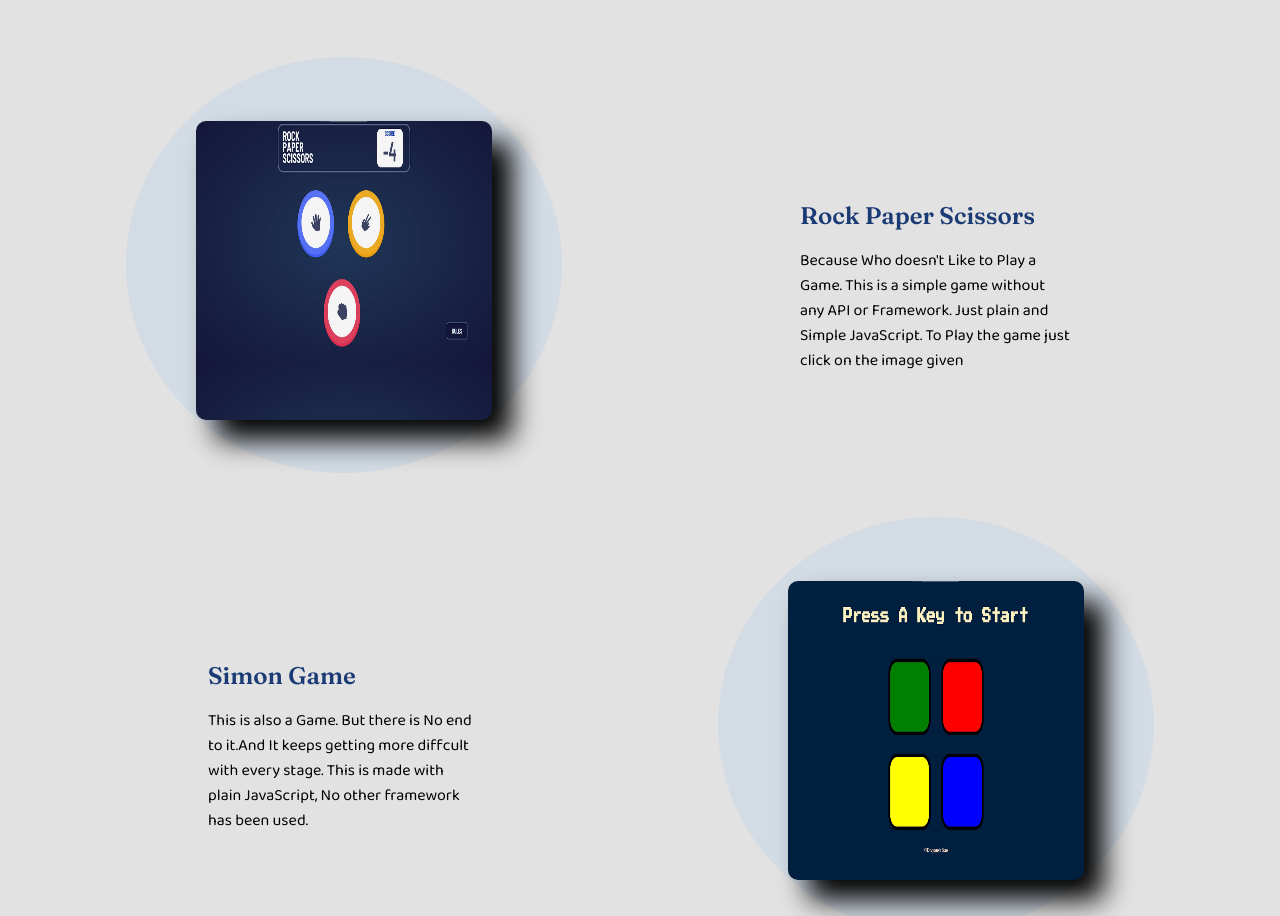
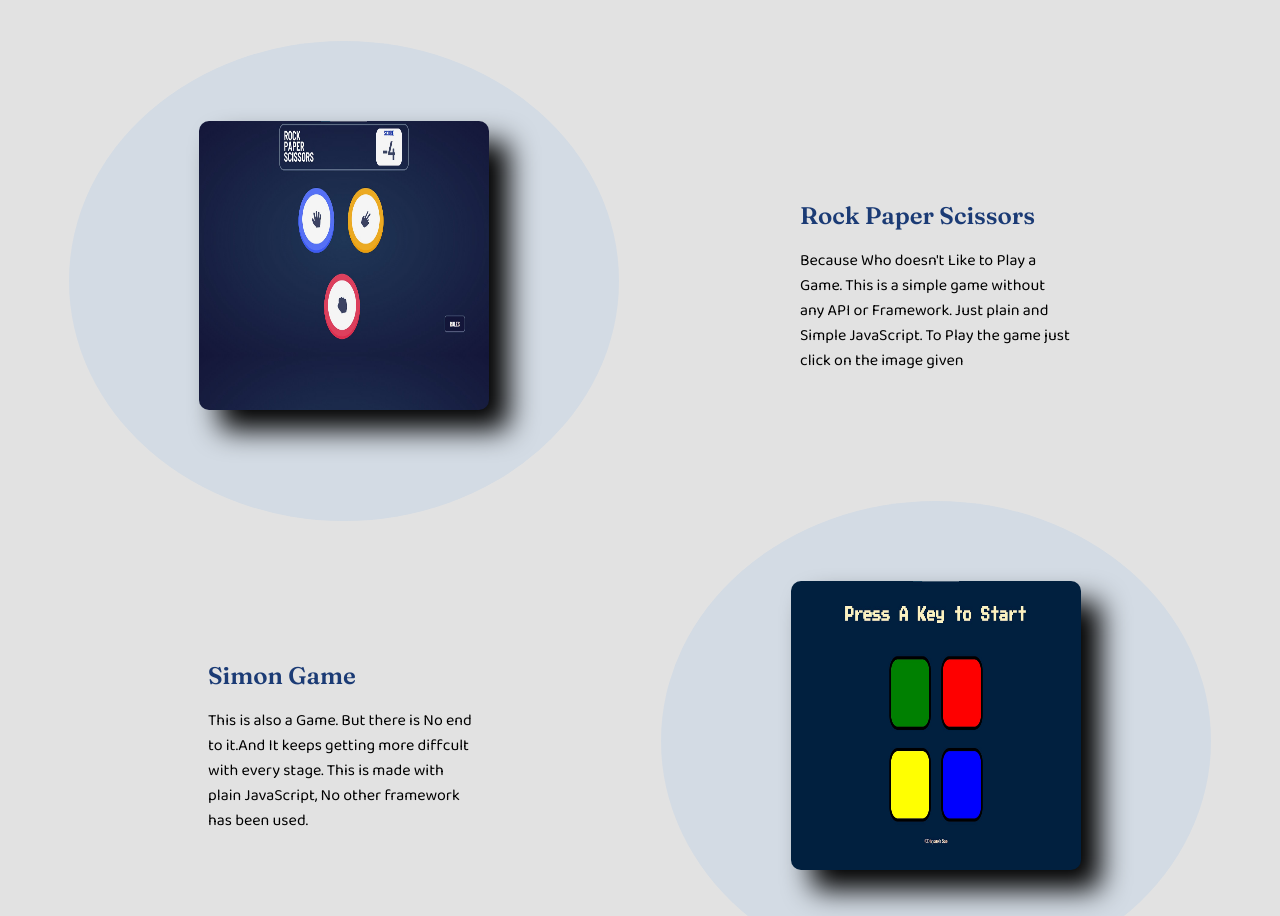
Before and after one commit to divs4799/Portfolio, a plain HTML site: page index.html in a window 1280 px wide. Shown: the part 1860-2776 px from the top of the page. Drawn offline with nearby package versions, Linux system fonts and the light colour scheme.

Commit message:
some ui improvement

```diff
--- a/style.css
+++ b/style.css
@@ -250,21 +250,21 @@ header .logo{
 
 }
 .column-img img{
-  width: 50%;
-  height: 90%;
-  border-radius: 10px;
-  filter: drop-shadow(20px 20px 14px black);
-  transition: 0.3s;
+    width: 49%;
+    height: 87%;
+    border-radius: 10px;
+    filter: drop-shadow(20px 20px 14px black);
+    transition: 0.3s;
 }
 .column-img::before{
     content: "";
     position: absolute;
     background-color: #D3DBE4;
-    height: 52%;
+    height: 60%;
     z-index: -1;
     border-radius: 100%;
-    width: 34%;
-    transform: translateY(-4rem);
+    width: 43%;
+    transform: translateY(-5rem);
 }
 .column-img img:hover{
     transform: translateY(-1rem);
```
